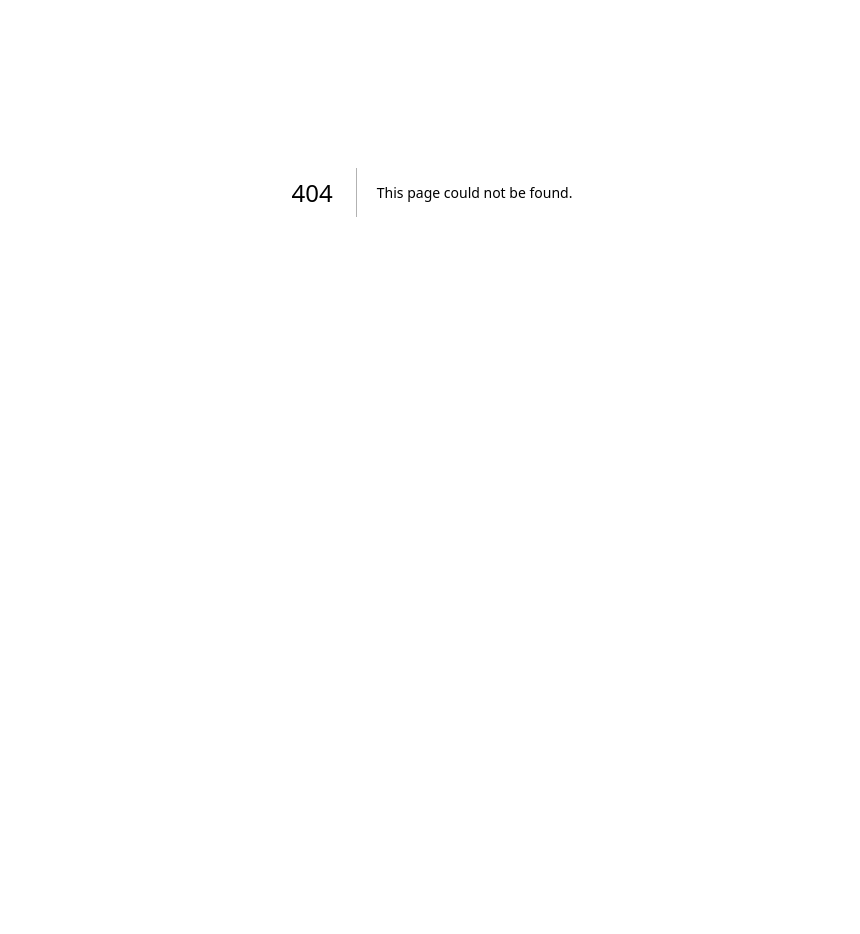
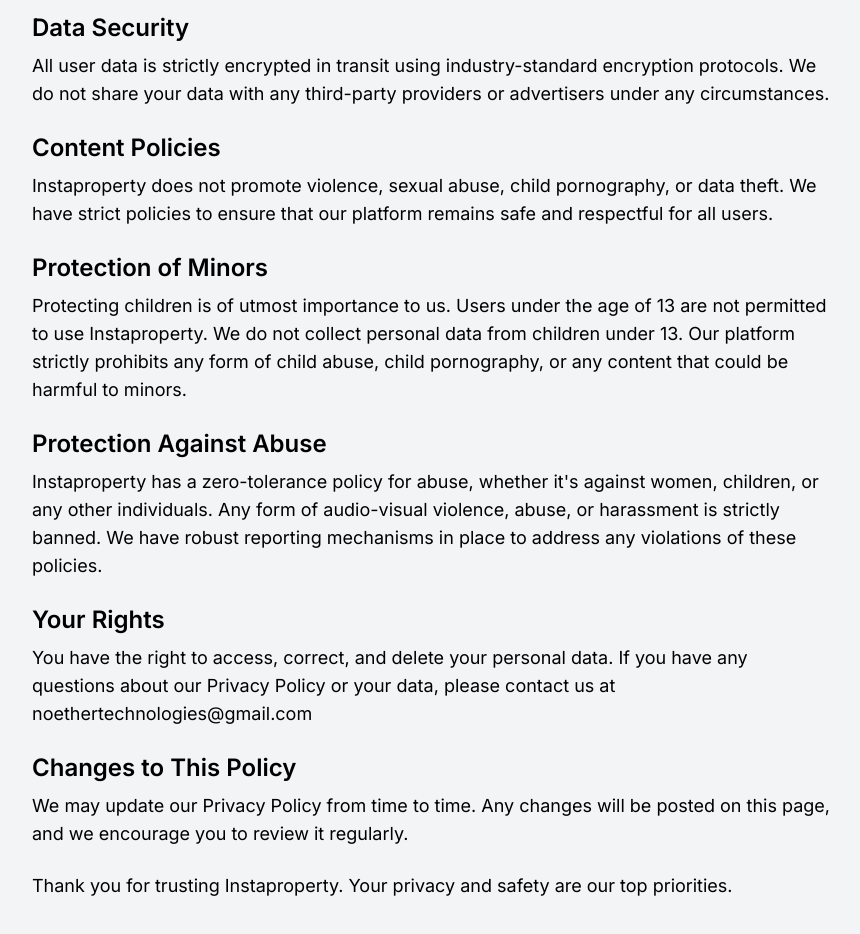
Before and after one commit to mbanik2117/noethertech, a Next.js app: page /privacy in a window 1280 px wide. Before the commit this address had no page. Shown: the part 280-1214 px from the top of the page, without its empty margins (208-1068 px from the left). Before the commit the page ends 872 px from the top, so only its background shows below. Built offline with nearby package versions, Linux system fonts and the light colour scheme.

Commit message:
Add files via upload

```diff
--- /dev/null
+++ b/app/privacy/page.tsx
@@ -0,0 +1,58 @@
+// pages/privacy-policy.js
+
+import Head from 'next/head';
+
+export default function PrivacyPolicy() {
+  return (
+    <div className="min-h-screen bg-gray-100">
+      <Head>
+        <title>Privacy Policy - Instaproperty</title>
+      </Head>
+      <main className="max-w-4xl mx-auto p-6 sm:p-12">
+        <h1 className="text-4xl font-bold text-center mb-8">Privacy Policy</h1>
+        <p className="text-lg mb-4">
+          Welcome to Instaproperty, an app by Noether Tech. Your privacy is important to us, and we are committed to protecting it. This Privacy Policy outlines how we handle your personal data and your rights regarding this information.
+        </p>
+        <section className="mb-6">
+          <h2 className="text-2xl font-semibold mb-2">Data Security</h2>
+          <p className="text-lg">
+            All user data is strictly encrypted in transit using industry-standard encryption protocols. We do not share your data with any third-party providers or advertisers under any circumstances.
+          </p>
+        </section>
+        <section className="mb-6">
+          <h2 className="text-2xl font-semibold mb-2">Content Policies</h2>
+          <p className="text-lg">
+            Instaproperty does not promote violence, sexual abuse, child pornography, or data theft. We have strict policies to ensure that our platform remains safe and respectful for all users.
+          </p>
+        </section>
+        <section className="mb-6">
+          <h2 className="text-2xl font-semibold mb-2">Protection of Minors</h2>
+          <p className="text-lg">
+            Protecting children is of utmost importance to us. Users under the age of 13 are not permitted to use Instaproperty. We do not collect personal data from children under 13. Our platform strictly prohibits any form of child abuse, child pornography, or any content that could be harmful to minors.
+          </p>
+        </section>
+        <section className="mb-6">
+          <h2 className="text-2xl font-semibold mb-2">Protection Against Abuse</h2>
+          <p className="text-lg">
+            Instaproperty has a zero-tolerance policy for abuse, whether it's against women, children, or any other individuals. Any form of audio-visual violence, abuse, or harassment is strictly banned. We have robust reporting mechanisms in place to address any violations of these policies.
+          </p>
+        </section>
+        <section className="mb-6">
+          <h2 className="text-2xl font-semibold mb-2">Your Rights</h2>
+          <p className="text-lg">
+            You have the right to access, correct, and delete your personal data. If you have any questions about our Privacy Policy or your data, please contact us at noethertechnologies@gmail.com
+          </p>
+        </section>
+        <section className="mb-6">
+          <h2 className="text-2xl font-semibold mb-2">Changes to This Policy</h2>
+          <p className="text-lg">
+            We may update our Privacy Policy from time to time. Any changes will be posted on this page, and we encourage you to review it regularly.
+          </p>
+        </section>
+        <p className="text-lg">
+          Thank you for trusting Instaproperty. Your privacy and safety are our top priorities.
+        </p>
+      </main>
+    </div>
+  );
+}
```
